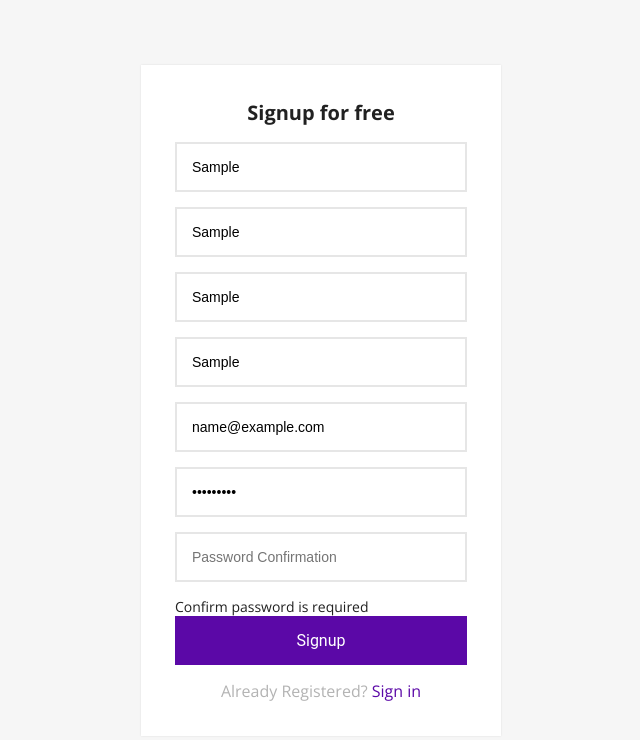
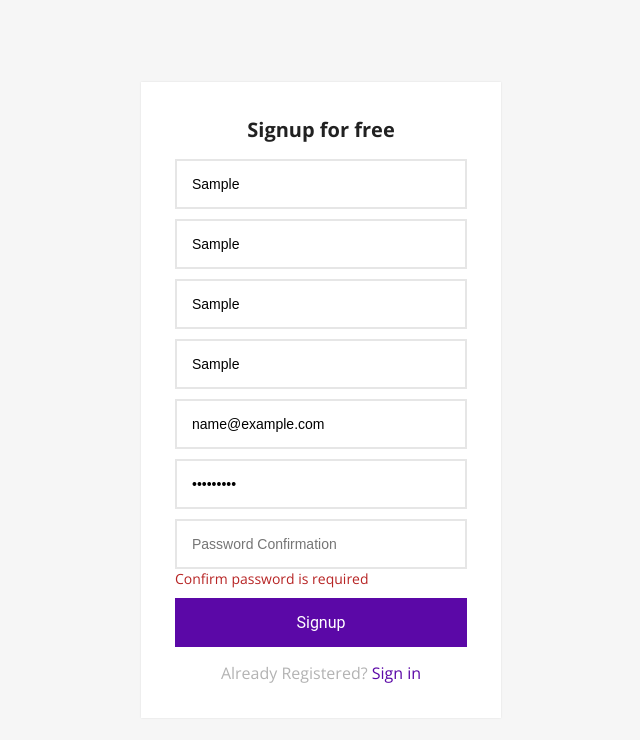
Before and after one commit to Khalid-Arsa/login-registration-app, a React (Vite) app in the folder client/reactJs/: page /signup in a window 1280 px wide. Both pictures are taken after typing "Sample", "Sample", "Sample", "Sample", "name@example.com", "Sample123" into the empty fields and a click on the button "Signup". Shown: the top 740 px of the page, without its empty margins (319-959 px from the left). Built offline with nearby package versions, Linux system fonts and the light colour scheme.

Commit message:
client: signup validation ui pending

```diff
--- a/client/reactJs/src/components/TextInputComponent.tsx
+++ b/client/reactJs/src/components/TextInputComponent.tsx
@@ -13,10 +13,11 @@ export const TextInputComponent: React.FC<Props> = ({
   placeholder,
   name,
   handleInputChange,
-  errors
+  errors,
 }) => {
   return (
     <React.Fragment>
+      <div className="input-group">
         <input
           type={type}
           name={name}
@@ -24,7 +25,12 @@ export const TextInputComponent: React.FC<Props> = ({
           placeholder={placeholder}
           className="input-text"
         />
-      <p>{errors}</p>
+        {errors?.length > 0 && (
+          <span className="input-error-message">
+            {errors}
+          </span>
+        )}
+      </div>
     </React.Fragment>
   );
 };
--- a/client/reactJs/src/styles/global.css
+++ b/client/reactJs/src/styles/global.css
@@ -44,16 +44,23 @@ body {
   animation-name: fadeInDown;
 }
 
-.input-text {
+.input-group {
+  margin-bottom: 10px;
+}
+
+.input-group .input-text {
   outline: 0;
   background: #ffffff;
   width: 100%;
   border: 2px solid #e6e6e6;
-  margin: 0 0 15px;
   padding: 15px;
   box-sizing: border-box;
   font-size: 14px;
   transition: all 0.3s;
+}
+
+.input-group .input-error-message {
+  color: #b72424;
 }
 
 .input-text:focus {
```
Lines whose indentation alone changed are shown as unchanged.
